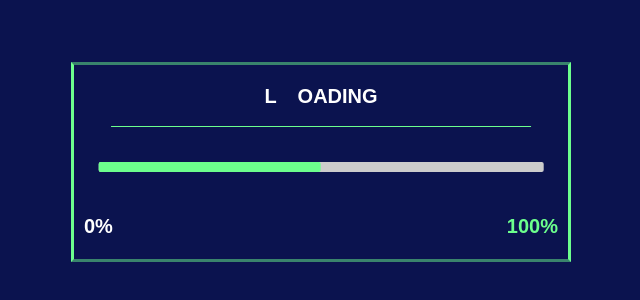
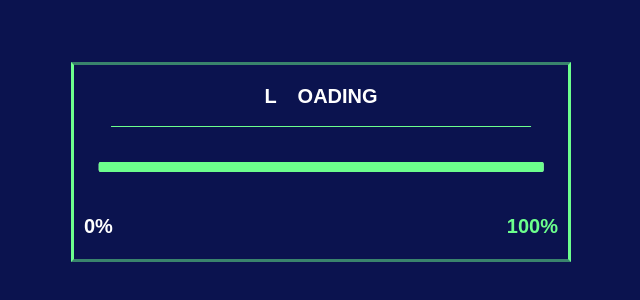
Before and after one commit to Nidhish-07/Portfolio, a website built with Parcel: page src/index.html in a window 1280 px wide. Shown: the part 238-538 px from the top of the page, without its empty margins (319-959 px from the left). Built offline with nearby package versions, Linux system fonts and the light colour scheme.

Commit message:
loading animation added

```diff
--- /dev/null
+++ b/src/assets/js/app.js
@@ -0,0 +1,14 @@
+const bar = document.querySelector(".loading__bar--inner");
+const number = document.querySelector(".loading__counter--number");
+
+let cnt = 0;
+
+let barInterval = setInterval(() => {
+  bar.style.width = cnt + "%";
+  number.innerText = cnt + "%";
+  cnt++;
+
+  if (cnt > 100) {
+    clearInterval(barInterval);
+  }
+}, 20);
--- a/src/assets/styles/loader.scss
+++ b/src/assets/styles/loader.scss
@@ -24,7 +24,6 @@
         width: 90vw;
       }
     }
-
   }
   &__bar {
     width: 90%;
@@ -38,7 +37,7 @@
 
     &--inner {
       height: 100%;
-      width: 50%;
+      width: 0%;
       border-radius: 2px;
       background: #6cff8d;
     }
@@ -55,10 +54,10 @@
     justify-content: center;
 
     @media (max-width: 355px) {
-        & {
-          font-size: 18px;
-        }
+      & {
+        font-size: 18px;
       }
+    }
 
     &--dot {
       width: 15px;
@@ -107,4 +106,16 @@
       color: #6cff8d;
     }
   }
+
+  &__width_animation {
+    animation: width_animation 1s;
+    @keyframes width_animation {
+      from {
+        width: 85%;
+      }
+      to {
+        width: 130px;
+      }
+    }
+  }
 }
--- a/src/index.html
+++ b/src/index.html
@@ -11,7 +11,7 @@
     <div class="loading">
       <div class="loading__box">
         <div class="loading__text">
-          <div class="loading__text--border"></div>
+          <div class="loading__text--border loading__width_animation"></div>
           L
           <div class="loading__text--dot"></div>
           OADING
@@ -25,5 +25,7 @@
         </div>
       </div>
     </div>
+
+    <script src="./assets/js/app.js"></script>
   </body>
 </html>
```
Also changed, not shown: src/assets/styles/loader.css, 1 other file.
